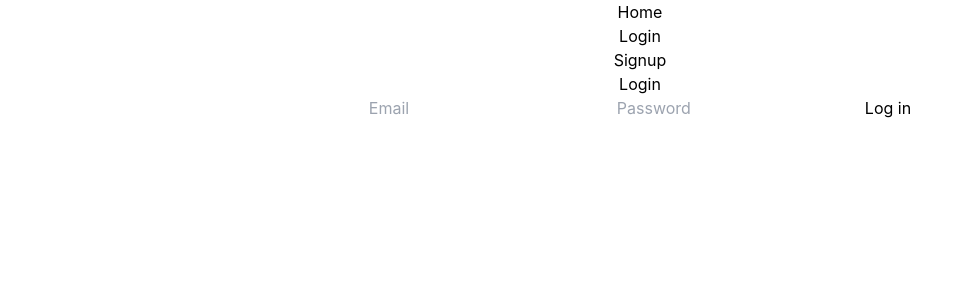
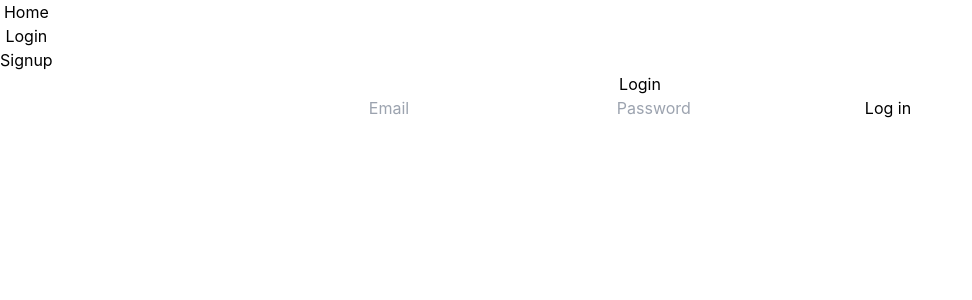
Before and after one commit to yusefwilson/miracle_minutes_frontend, a React (Create React App) app: page /login in a window 1280 px wide. Shown: the top 300 px of the page, without its empty margins (0-972 px from the left). Built offline with nearby package versions, Linux system fonts and the light colour scheme.

Commit message:
Reroute logout

```diff
--- a/src/components/Navbar.jsx
+++ b/src/components/Navbar.jsx
@@ -16,13 +16,13 @@ export default function Navbar()
   }
 
   return (
-    <div className="">
+    <div className="flex">
         <nav className="">
             <ul>
             <li><Link to="/">Home</Link></li>
             {loggedIn ? <li><Link to="/dashboard">Dashboard</Link></li> : <li><Link to="/login">Login</Link></li>}
             {loggedIn ? <li><Link to="/signup">Signup</Link></li> : <li><Link to="/signup">Signup</Link></li>}
-            {loggedIn ? <li><Link to="/logout" onClick={logout}>Logout</Link></li> : <div></div>}
+            {loggedIn ? <li><Link to="/" onClick={logout}>Logout</Link></li> : <div></div>}
             </ul>
         </nav>
     </div>
```
